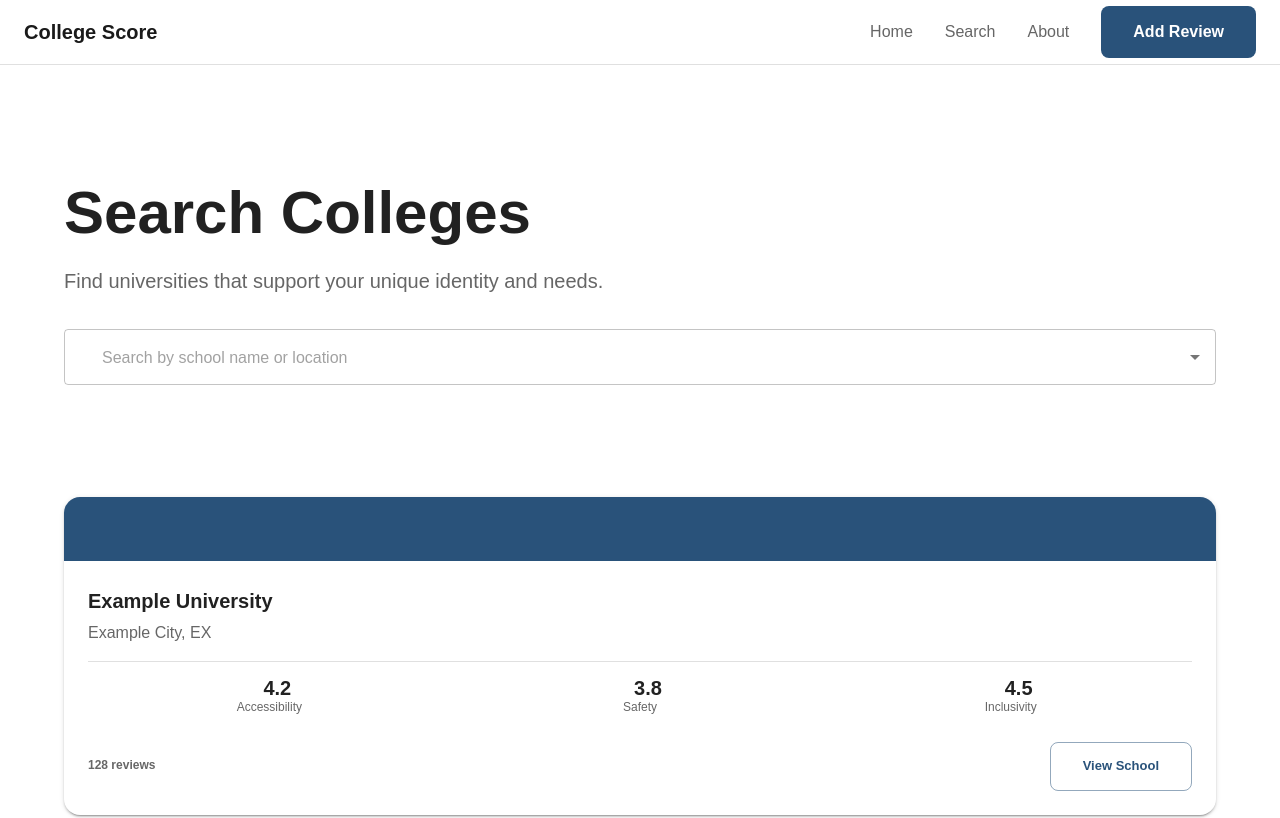
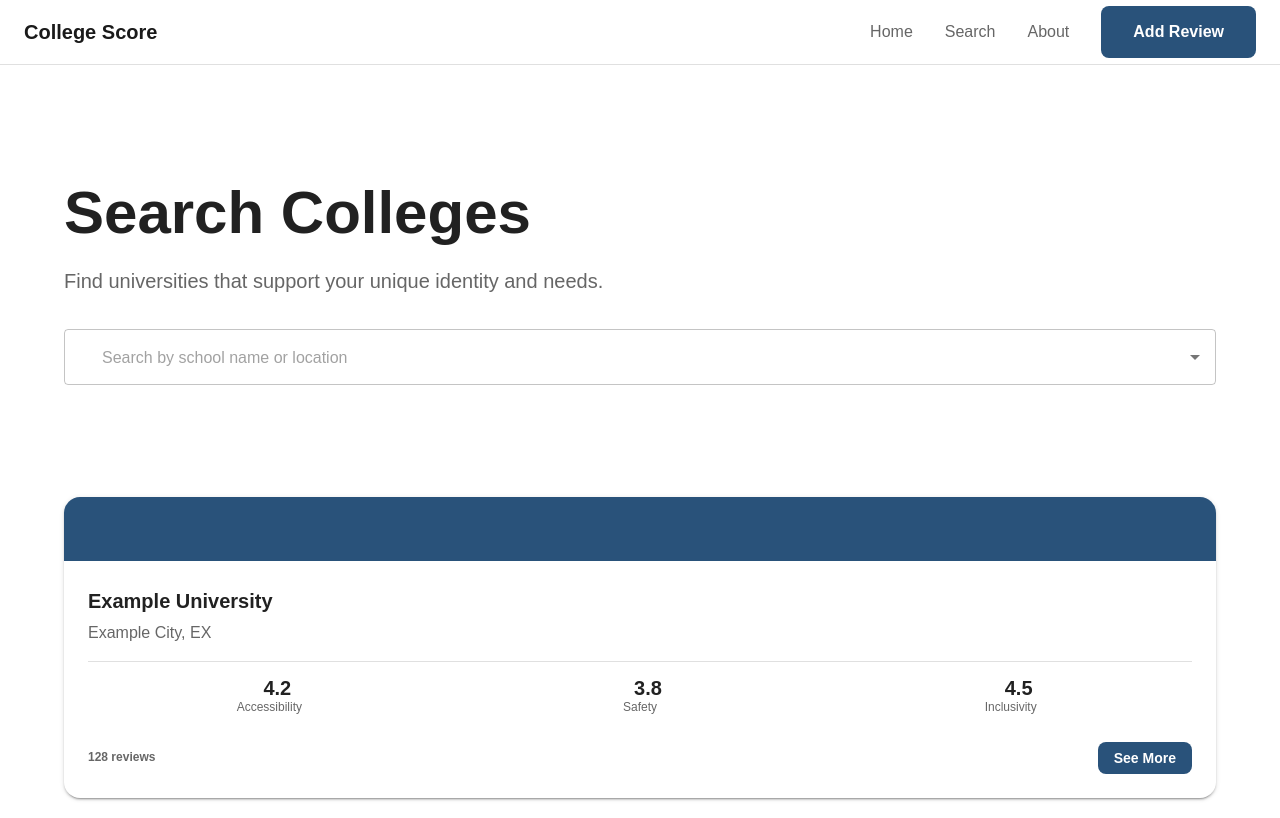
Before and after one commit to collegescore/frontend, a Next.js app: page /search in a window 1280 px wide. Shown: the top 818 px of the page. Built offline with nearby package versions, Linux system fonts and the light colour scheme; some icons are missing; what @mui/material-nextjs would draw is missing.

Commit message:
add see more button using basic button

```diff
--- a/src/components/common/CollegeCard.tsx
+++ b/src/components/common/CollegeCard.tsx
@@ -9,6 +9,7 @@ import {
 } from "@mui/material";
 import Link from "next/link";
 import StarRateRoundedIcon from "@mui/icons-material/StarRateRounded";
+import BasicButton from "./BasicButton";
 
 interface College {
   slug: string;
@@ -196,19 +197,12 @@ const CollegeCard = ({ college }: { college: College }) => {
             {college.num_reviews} reviews
           </Typography>
 
-          <Link href={`/colleges/${college.slug}`} passHref legacyBehavior>
-            <Button
-              size="small"
-              variant="outlined"
-              sx={{
-                fontWeight: 700,
-                borderRadius: 2,
-                textTransform: "none",
-              }}
-            >
-              View School
-            </Button>
-          </Link>
+            <BasicButton
+              text="See More"
+              href={`/colleges/${college.slug}`}
+              //make it smaller
+              sx={{ fontSize: "0.875rem", px: 2, py: 0.5 }}
+            />
         </Box>
       </CardContent>
     </Card>
```
